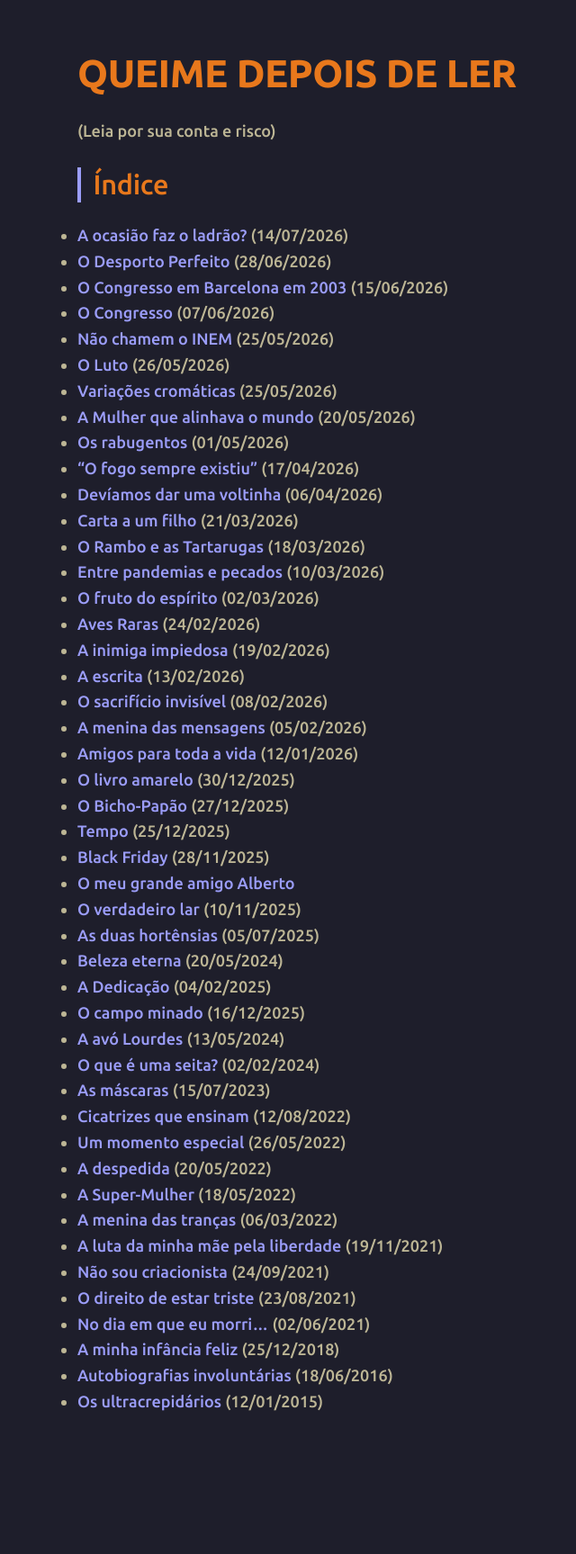
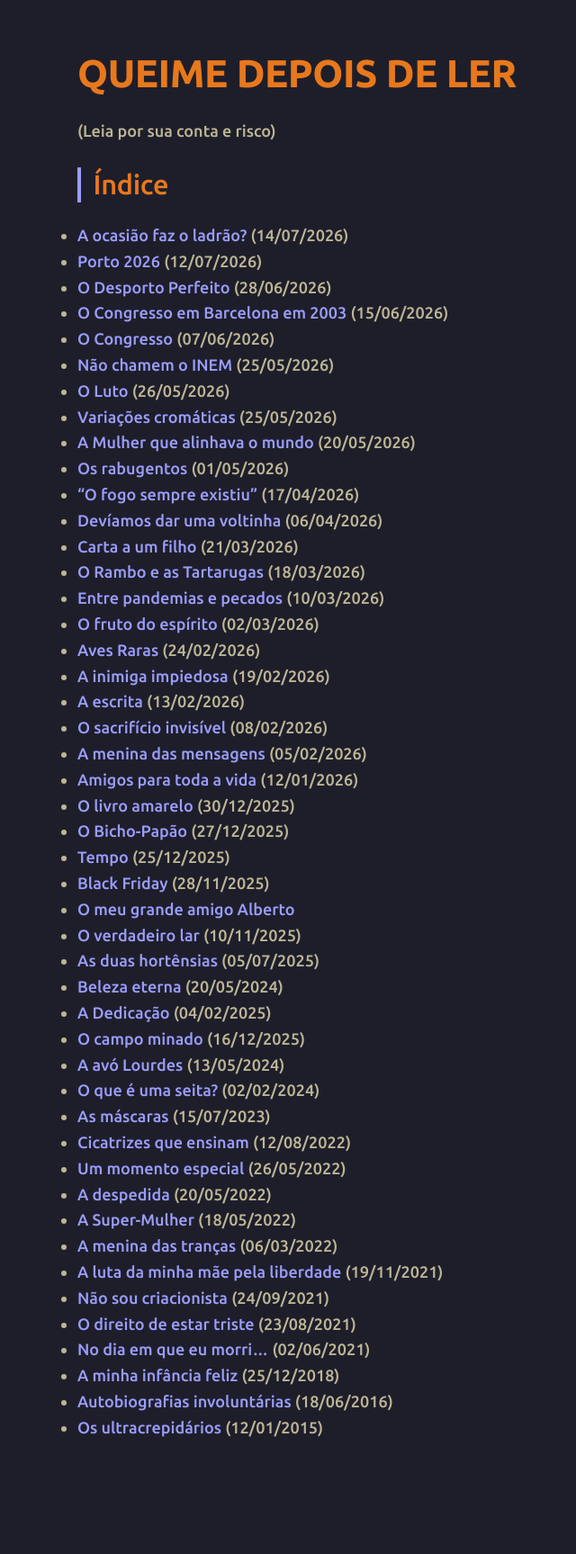
Before and after one commit to joaquim-capitao/queime-depois-de-ler, a Jekyll site: the page built from index.md, in a window 1280 px wide. Shown: the whole page at 90% size, without its empty margins (223-863 px from the left). Built offline with Jekyll 4.4.1, drawn with Linux system fonts in a browser that asks for light colours; our own code applies the rules of GitHub Pages for plain Markdown files; before the commit the page ends 1699 px from its top, so only the background shows below that.

Commit message:
Update index.md

```diff
--- a/index.md
+++ b/index.md
@@ -11,6 +11,7 @@ layout: style-index
 
 
 * [A ocasião faz o ladrão?](https://joaquim-capitao.github.io/queime-depois-de-ler/a-ocasiao-faz-o-ladrao) (14/07/2026)
+* [Porto 2026](https://joaquim-capitao.github.io/queime-depois-de-ler/Porto2026) (12/07/2026)
 * [O Desporto Perfeito](https://joaquim-capitao.github.io/queime-depois-de-ler/desporto-perfeito) (28/06/2026)
 * [O Congresso em Barcelona em 2003](https://joaquim-capitao.github.io/queime-depois-de-ler/congresso-barcelona-2003) (15/06/2026)
 * [O Congresso](https://joaquim-capitao.github.io/queime-depois-de-ler/o-congresso-anos-80) (07/06/2026)
```
